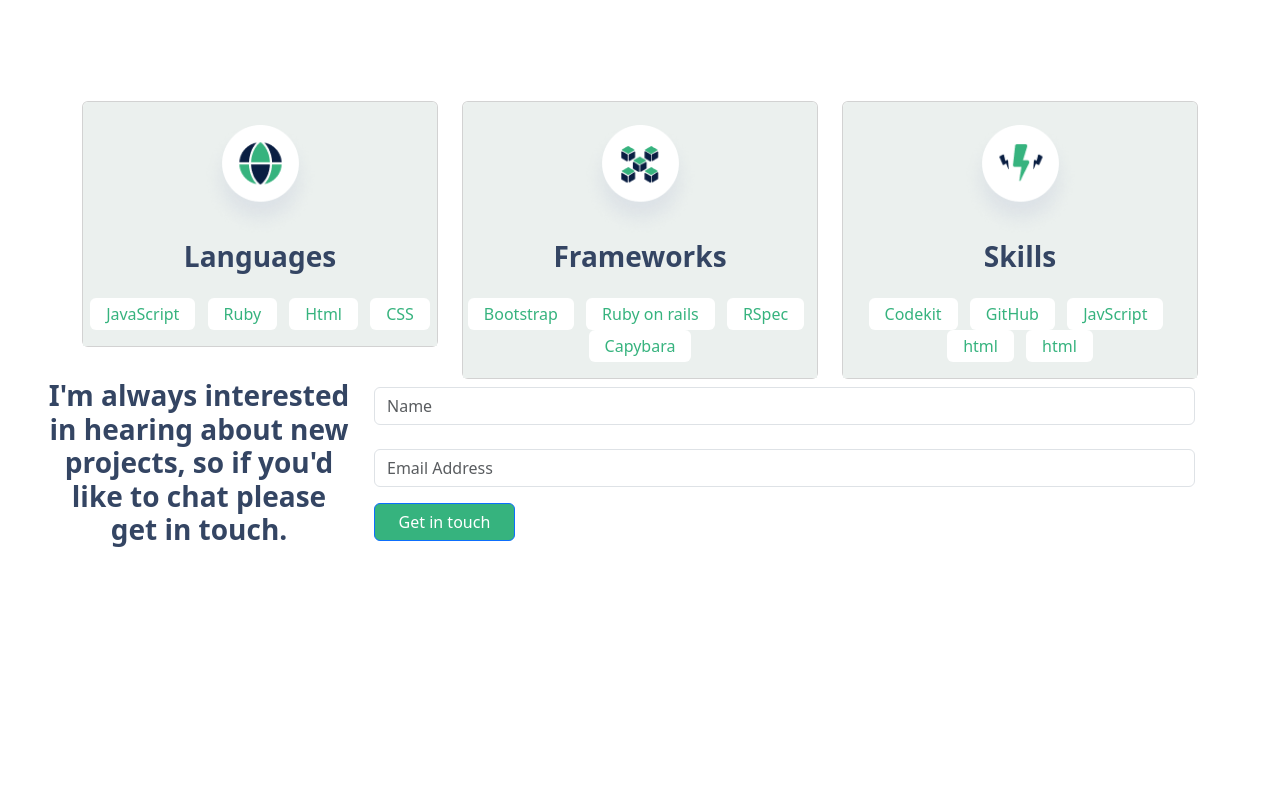
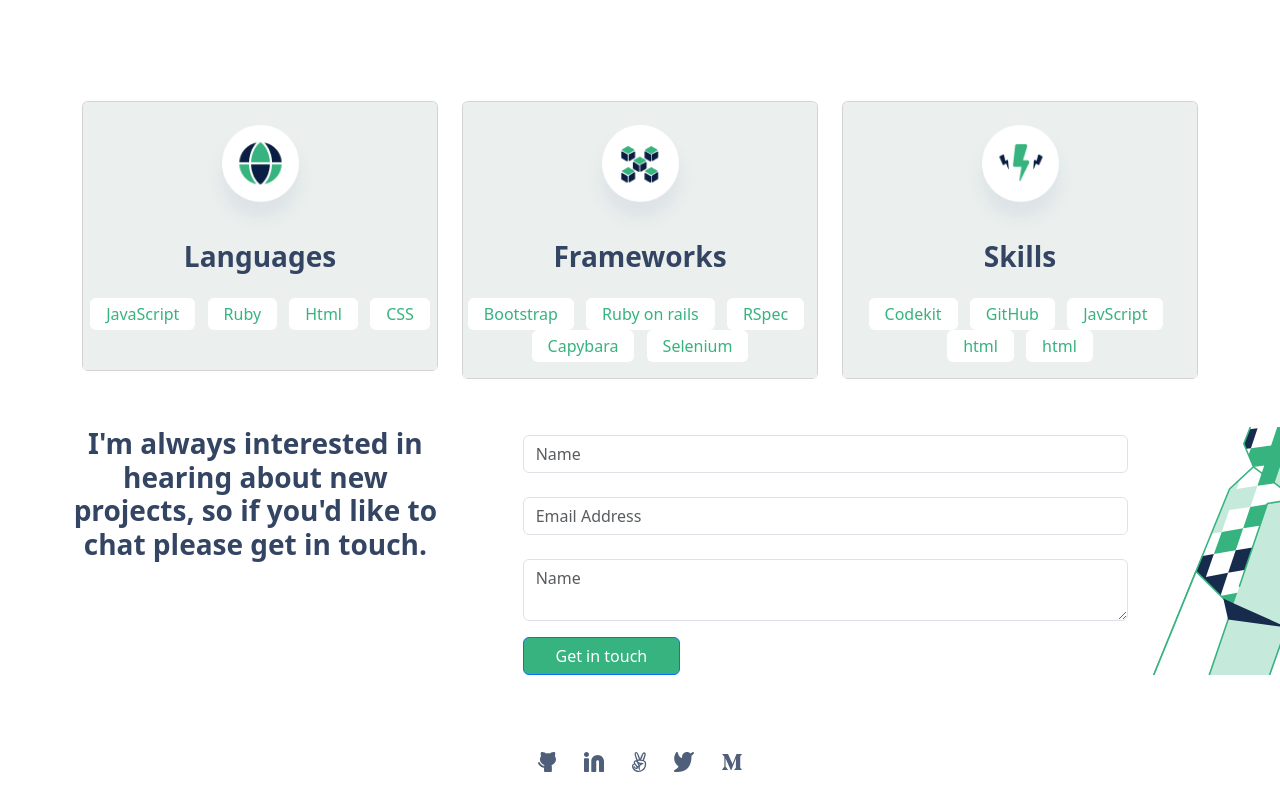
Before and after one commit to baezluise/bootstrap-portfolio, a website: page index.html in a window 1280 px wide. Shown: the part 2578-3370 px from the top of the page. Before the commit the page ends 3133 px from the top, so only its background shows below. Drawn offline with nearby package versions, Linux system fonts and the light colour scheme.

Commit message:
Style contact form

```diff
--- a/index.html
+++ b/index.html
@@ -234,7 +234,7 @@
           <!--LFS-Card-1-->
           <div class="card">
             <img src="./img/languages-img.png" class="card-img-top" alt="..." id="card-icon" >
-            <div class="card-2-body">
+            <div class="card-2-body pb-4">
               <h5 class="card-title fw-bold fs-3" id="card-2-title">Languages</h5>
               <ul class="list-inline text-center mt-4">
                 <li class="list-inline-item p-1 pe-3 ps-3 rounded">
@@ -272,7 +272,9 @@
                   <li class="list-inline-item p-1 pe-3 ps-3 rounded">
                     <span>Capybara</span>
                   </li>
-
+                  <li class="list-inline-item p-1 pe-3 ps-3 rounded">
+                    <span>Selenium</span>
+                  </li>
                 </ul>
               </div>
             </div>
@@ -307,12 +309,12 @@
     </section>
     <!--End-Languages-Frameworks-Skills-->
     <!--Contact-->
-    <section class="justify-content-center text-center">
-      <div class="row">
+    <section class="justify-content-center text-center mb-5">
+      <div class="row ms-5 mt-5" id="contact-form" id="contact-form-2">
 
-      <h3 class="col col-sm-3 fw-bold ms-5" id="form-paragraph">I'm always interested in hearing about new projects, so if you'd like to chat please get in touch.</h3>
-      <div class="col col-sm-8">
-      <form class="row m-auto">
+      <h3 class="col col-sm-4 fw-bold" id="form-paragraph">I'm always interested in hearing about new projects, so if you'd like to chat please get in touch.</h3>
+      <div class="col col-sm-7 me-5">
+      <form class="row ms-5 me-4">
         <div class="row mb-3">
           <label for="mail" class="form-label"></label>
           <input type="text" class="form-control" id="mail" aria-describedby="emaiHelp" placeholder="Name" required>
@@ -321,12 +323,32 @@
           <label for="mail" class="form-label"></label>
           <input type="email" class="form-control" id="mail" aria-describedby="emaiHelp" placeholder="Email Address" required>
         </div>
-        <button type="submit" class="btn btn-primary col-sm-2" id="form-button">Get in touch</button>
+        <div class="row mb-3">
+          <label for="mail" class="form-label"></label>
+          <textarea type="text" class="form-control" id="mail" aria-describedby="emaiHelp" placeholder="Name" required></textarea>
+        </div>
+        <button type="submit" class="btn btn-primary col-sm-3" id="form-button">Get in touch</button>
       </form>
     </div>
     </div>
     </section>
     <!--End-Contact-->
+    <!--social media-->
+      <div class="row justify-content-center pt-4 mt-3">
+        <ul class="list-inline text-center">
+          <li class="list-inline-item badge "> <a href="#"><img src="./img/Icons/Github.svg" alt="GitHub"></a>
+          </li>
+          <li class="list-inline-item badge "> <a href="#"><img src="./img/Icons/Linkedin.svg"
+                alt="Linkedin"></a></li>
+          <li class="list-inline-item badge "> <a href="#"><img src="./img/Icons/Anglelist.svg"
+                alt="Angelist"></a></li>
+          <li class="list-inline-item badge "> <a href="#"><img src="./img/Icons/Twitter.svg" alt="Twitter"></a>
+          </li>
+          <li class="list-inline-item badge "> <a href="#"><img src="./img/Icons/Medium.svg" alt="Medium"></a>
+          </li>
+        </ul>
+      </div>
+    <!--end of social media-->
     <script
       src="https://cdn.jsdelivr.net/npm/bootstrap@5.3.0-alpha1/dist/js/bootstrap.bundle.min.js"
       integrity="sha384-w76AqPfDkMBDXo30jS1Sgez6pr3x5MlQ1ZAGC+nuZB+EYdgRZgiwxhTBTkF7CXvN"
--- a/styles.css
+++ b/styles.css
@@ -51,3 +51,15 @@
 #form-paragraph {
   color: #344563;
 }
+
+#contact-form {
+  background-image: url(./img/contact-form-illustratoin-right-desktop.svg);
+  background-repeat: no-repeat;
+  background-position: right;
+}
+
+#contact-form-2 {
+  background-image: url(./img/contact-form-illustratoin-left-desktop.svg);
+  background-repeat: no-repeat;
+  background-position: left;
+}
```
Also changed, not shown: img/contact-form-illustratoin-left-desktop.svg (added), img/contact-form-illustratoin-right-desktop.svg (added).
